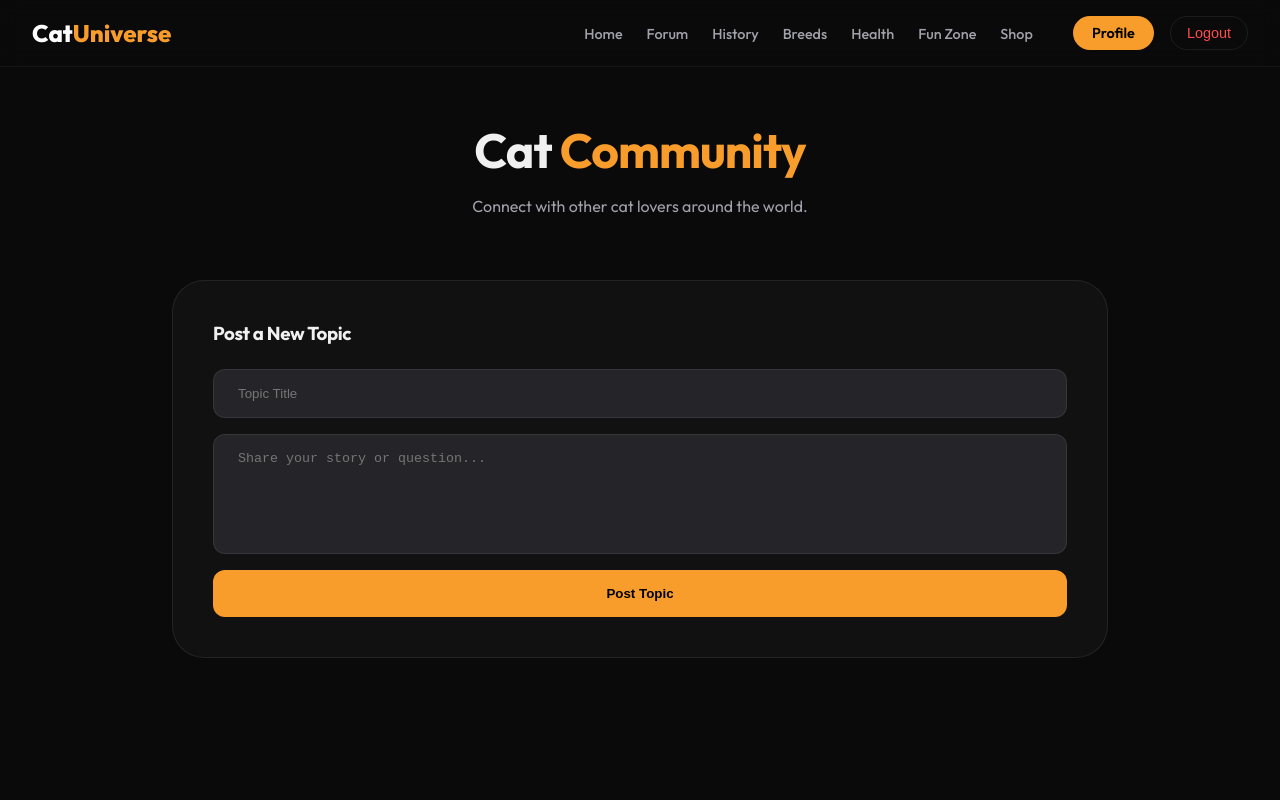
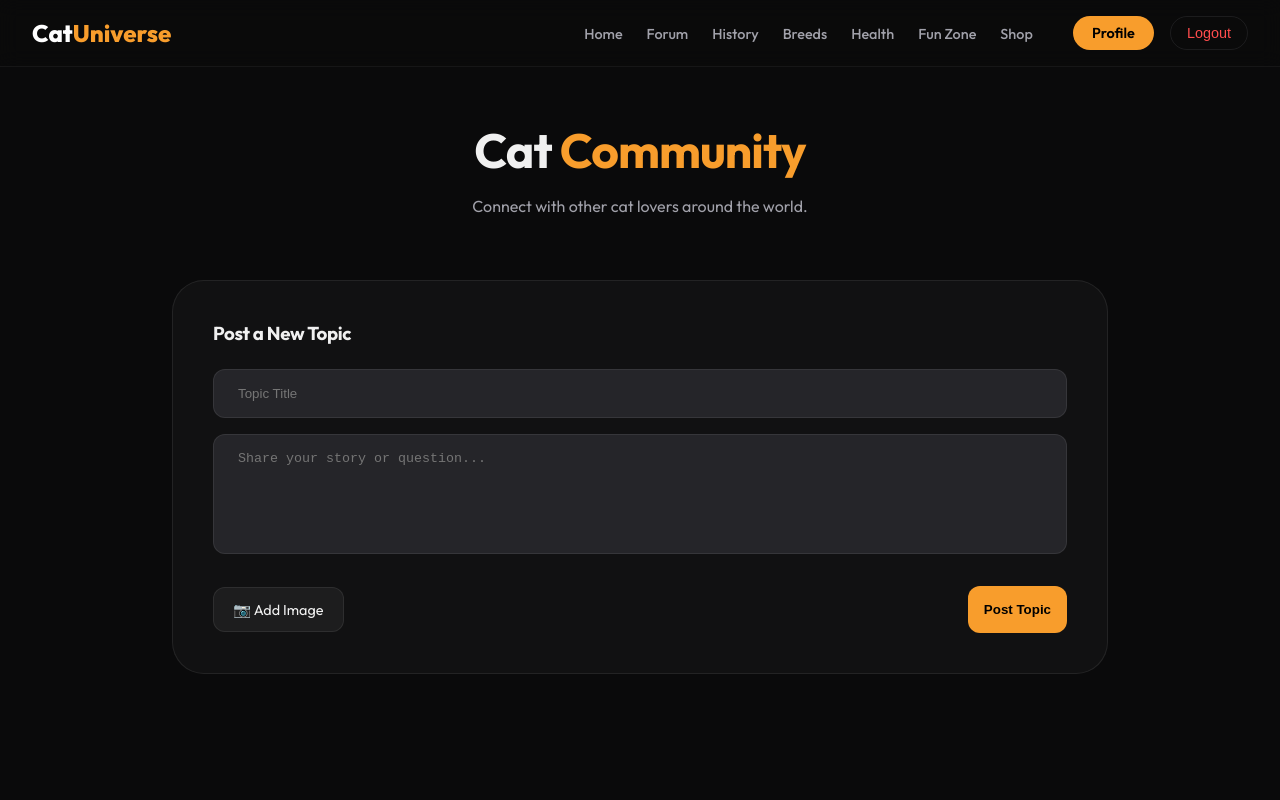
Before and after one commit to Ishangadineth/cat-web, a Next.js app: page /forum in a window 1280 px wide. Shown: the top 800 px of the page. Built offline with nearby package versions, Linux system fonts and the light colour scheme; no server answers; the database is empty; sample sign-in values are in the browser's storage.

Commit message:
Implement image posting in forum and update profile to show image indicator

```diff
--- a/app/forum/forum.module.css
+++ b/app/forum/forum.module.css
@@ -332,6 +332,50 @@
     font-size: 0.8rem;
 }
 
+.formActions {
+    display: flex;
+    justify-content: space-between;
+    align-items: center;
+    gap: 1rem;
+    margin-top: 1rem;
+}
+
+.imageUploadBtn {
+    background: rgba(255, 255, 255, 0.05);
+    border: 1px solid var(--border);
+    padding: 0.8rem 1.2rem;
+    border-radius: 12px;
+    cursor: pointer;
+    font-size: 0.9rem;
+    transition: 0.3s;
+    white-space: nowrap;
+    overflow: hidden;
+    text-overflow: ellipsis;
+    max-width: 200px;
+}
+
+.imageUploadBtn:hover {
+    background: rgba(255, 255, 255, 0.1);
+    border-color: var(--primary);
+}
+
+.postImageWrapper {
+    width: 100%;
+    margin-top: 1.5rem;
+    border-radius: 1.2rem;
+    overflow: hidden;
+    border: 1px solid var(--border);
+}
+
+.postImage {
+    width: 100%;
+    height: auto;
+    display: block;
+    object-fit: cover;
+    max-height: 500px;
+    cursor: zoom-in;
+}
+
 .editIconBtn:hover {
     color: var(--primary);
 }
--- a/app/forum/page.js
+++ b/app/forum/page.js
@@ -12,6 +12,8 @@ export default function Forum() {
     const { user } = useAuth();
     const [posts, setPosts] = useState([]);
     const [newPost, setNewPost] = useState({ title: "", content: "" });
+    const [image, setImage] = useState(null);
+    const [uploading, setUploading] = useState(false);
     const [loading, setLoading] = useState(true);
     const [editingId, setEditingId] = useState(null);
     const [editTitle, setEditTitle] = useState("");
@@ -29,13 +31,37 @@ export default function Forum() {
         return () => unsubscribe();
     }, []);
 
+    const handleFileChange = (e) => {
+        const file = e.target.files[0];
+        if (file) {
+            setImage(file);
+        }
+    };
+
     const handleSubmit = async (e) => {
         e.preventDefault();
         if (!user) return alert("Please login first!");
 
+        setUploading(true);
         try {
+            let imageUrl = null;
+
+            if (image) {
+                const formData = new FormData();
+                formData.append("image", image);
+                const response = await fetch(`https://api.imgbb.com/1/upload?key=ba07f575ffe3acd13b49729eb4554b02`, {
+                    method: "POST",
+                    body: formData
+                });
+                const data = await response.json();
+                if (data.success) {
+                    imageUrl = data.data.url;
+                }
+            }
+
             await addDoc(collection(db, "posts"), {
                 ...newPost,
+                image: imageUrl,
                 author: user.username,
                 authorId: user.uid,
                 createdAt: serverTimestamp(),
@@ -43,8 +69,12 @@ export default function Forum() {
                 reactions: { like: [], heart: [], haha: [], sad: [] }
             });
             setNewPost({ title: "", content: "" });
+            setImage(null);
         } catch (err) {
             console.error(err);
+            alert("Failed to post. Please try again.");
+        } finally {
+            setUploading(false);
         }
     };
 
@@ -181,7 +211,16 @@ export default function Forum() {
                             onChange={(e) => setNewPost({ ...newPost, content: e.target.value })}
                             required
                         />
-                        <button type="submit">Post Topic</button>
+
+                        <div className={styles.formActions}>
+                            <label className={styles.imageUploadBtn}>
+                                📷 {image ? image.name : "Add Image"}
+                                <input type="file" hidden onChange={handleFileChange} accept="image/*" />
+                            </label>
+                            <button type="submit" disabled={uploading}>
+                                {uploading ? "Posting..." : "Post Topic"}
+                            </button>
+                        </div>
                     </form>
                 </section>
             ) : (
@@ -264,6 +303,11 @@ export default function Forum() {
                                     <>
                                         <h2>{post.title}</h2>
                                         <p>{post.content}</p>
+                                        {post.image && (
+                                            <div className={styles.postImageWrapper}>
+                                                <img src={post.image} alt={post.title} className={styles.postImage} />
+                                            </div>
+                                        )}
                                     </>
                                 )}
 
--- a/app/profile/page.js
+++ b/app/profile/page.js
@@ -172,7 +172,10 @@ export default function Profile() {
                             <div className={styles.postsGrid}>
                                 {userPosts.length > 0 ? userPosts.map(post => (
                                     <Link href="/forum" key={post.id} className={styles.postItem}>
-                                        <h3>{post.title}</h3>
+                                        <div className={styles.postTitleRow}>
+                                            <h3>{post.title}</h3>
+                                            {post.image && <span className={styles.imageIndicator}>🖼️</span>}
+                                        </div>
                                         <div className={styles.postMeta}>
                                             <span>📅 {post.createdAt?.toDate ? post.createdAt.toDate().toLocaleDateString() : 'Just now'}</span>
                                             <span>❤️ {Object.values(post.reactions || {}).reduce((a, b) => a + b.length, 0)}</span>
```
Also changed, not shown: app/profile/profile.module.css (+15 -1 lines).
